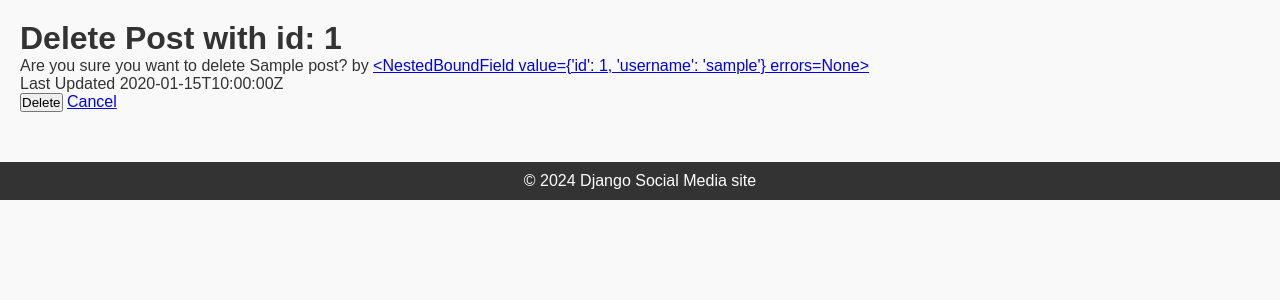
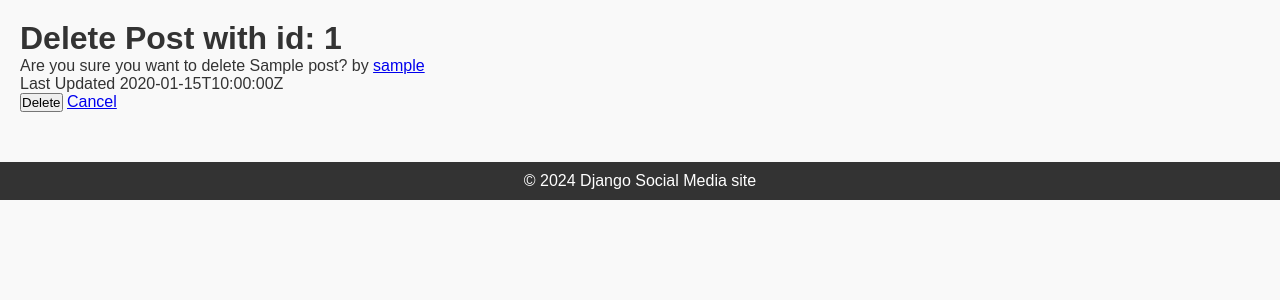
Before and after one commit to coddd3r/social-media-api, a Django app: page /posts/1/delete/ in a window 1280 px wide. Shown: the part 82-382 px from the top of the page. Run offline with Django 5.2, Linux system fonts and the light colour scheme; tables that the repository leaves empty hold one stand-in row (values such as "Sample post").

Commit message:
fixed post delete

```diff
--- a/social_media_api/posts/templates/posts/post_delete.html
+++ b/social_media_api/posts/templates/posts/post_delete.html
@@ -2,7 +2,7 @@
 {% block content %}
     <h1>Delete Post with id: {{ object.id.value }}</h1>
     <p>
-        Are you sure you want to delete {{ object.title.value }}? by <a href="{% url 'profile' object.author.id %}">{{ object.author }}</a>
+        Are you sure you want to delete {{ object.title.value }}? by <a href="{% url 'profile' object.author.id.value %}">{{ object.author.username.value }}</a>
     </p>
     <p>Last Updated {{ object.updated_at.value }}</p>
     <form method="post">
```
